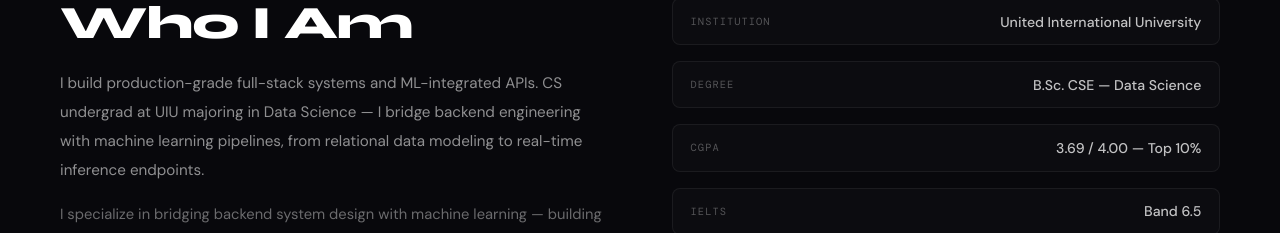
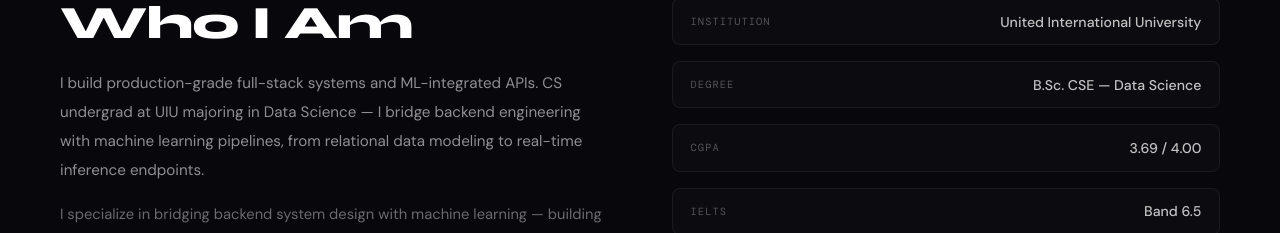
Before and after one commit to redwanahmedutsab/redwanahmedutsab.vercel.app, a React (Vite) app: page / in a window 1280 px wide. Shown: the part 968-1201 px from the top of the page. Built offline with nearby package versions, Linux system fonts and the light colour scheme.

Commit message:
Update CGPA display format
Removed the rank information from CGPA display.

```diff
--- a/src/App.jsx
+++ b/src/App.jsx
@@ -305,7 +305,7 @@ function About() {
               {[
                 { label: "Institution", val: "United International University" },
                 { label: "Degree", val: "B.Sc. CSE — Data Science" },
-                { label: "CGPA", val: "3.69 / 4.00 — Top 10%" },
+                { label: "CGPA", val: "3.69 / 4.00" },
                 { label: "IELTS", val: "Band 6.5" },
                 { label: "Location", val: "Dhaka, Bangladesh" },
                 { label: "Status", val: "Open to Opportunities" },
```
